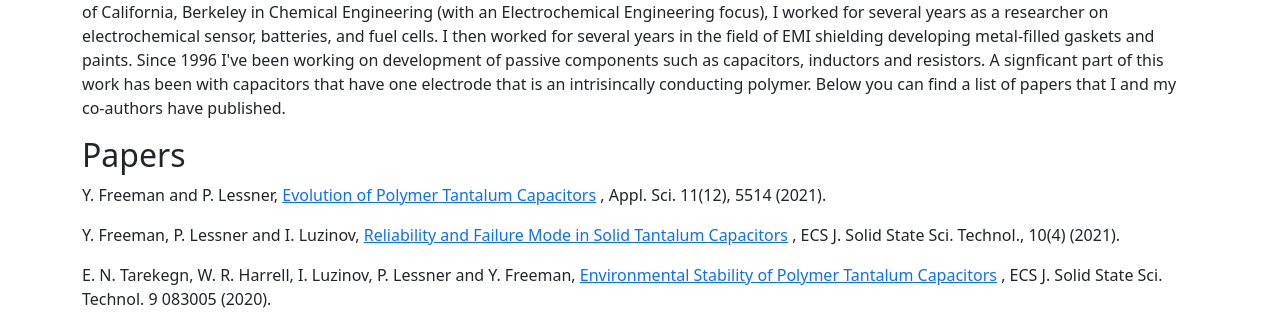
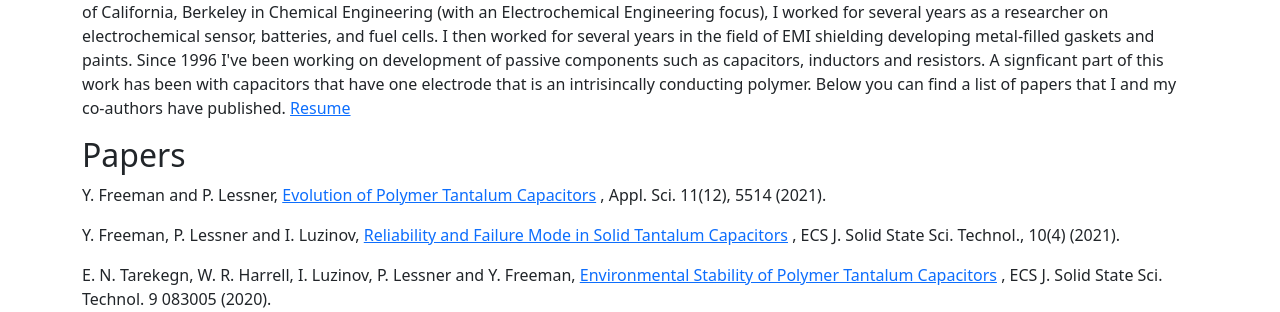
Before and after one commit to philiplessner/website, a Flask app: page /aboutme in a window 1280 px wide. Shown: the part 665-977 px from the top of the page. Run offline with Flask 3, Linux system fonts and the light colour scheme.

Commit message:
Added route for resume download. Added 'files' directory to hold file. Added link to about_me page for resume.

```diff
--- a/app/routes.py
+++ b/app/routes.py
@@ -1,5 +1,5 @@
 from collections import namedtuple
-from flask import render_template
+from flask import render_template, send_from_directory
 from sqlalchemy import func
 from app import db
 from app.models import Page, Image, Reference, Blog
@@ -102,3 +102,7 @@ def about_me():
     references.update({"papers": papers, "patents": patents})
     templateData.update(references)
     return render_template('about_me.html', **templateData)
+
+@bp.route("/files/<path:filename>")
+def download_resume(filename):
+    return(send_from_directory("files", filename))
--- a/app/templates/about_me.html
+++ b/app/templates/about_me.html
@@ -13,7 +13,7 @@
                 gaskets and paints. Since 1996 I've been working on development of passive components such as capacitors,
                 inductors and resistors. A signficant part of this work has been with capacitors that have one
                 electrode that is an intrisincally conducting polymer. Below you can find a list of papers that
-                I and my co-authors have published.
+                I and my co-authors have published. <a href="{{ url_for('views.download_resume', filename='resume.pdf' )}}">Resume</a>
             </p>
         </div>
 
```
Also changed, not shown: 1 other file.
